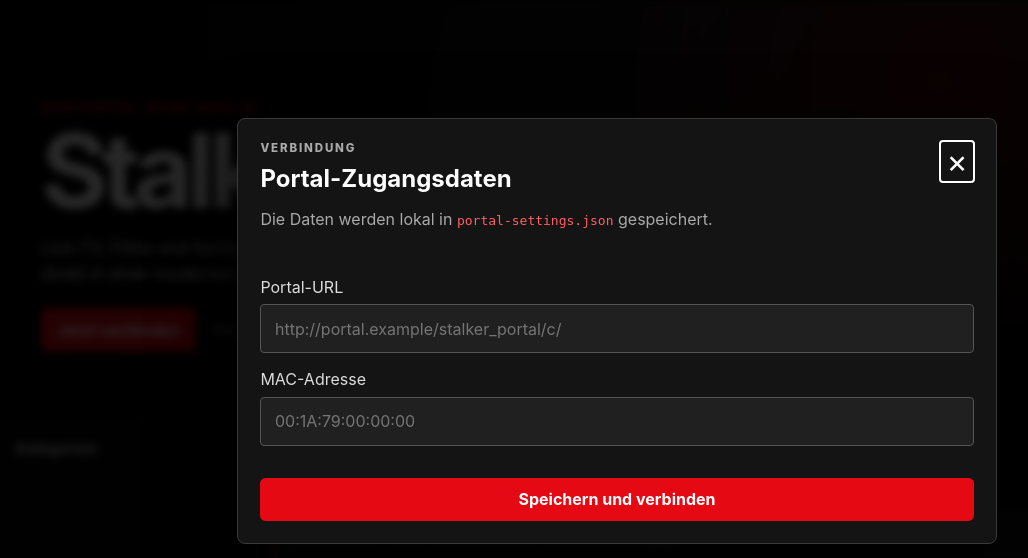
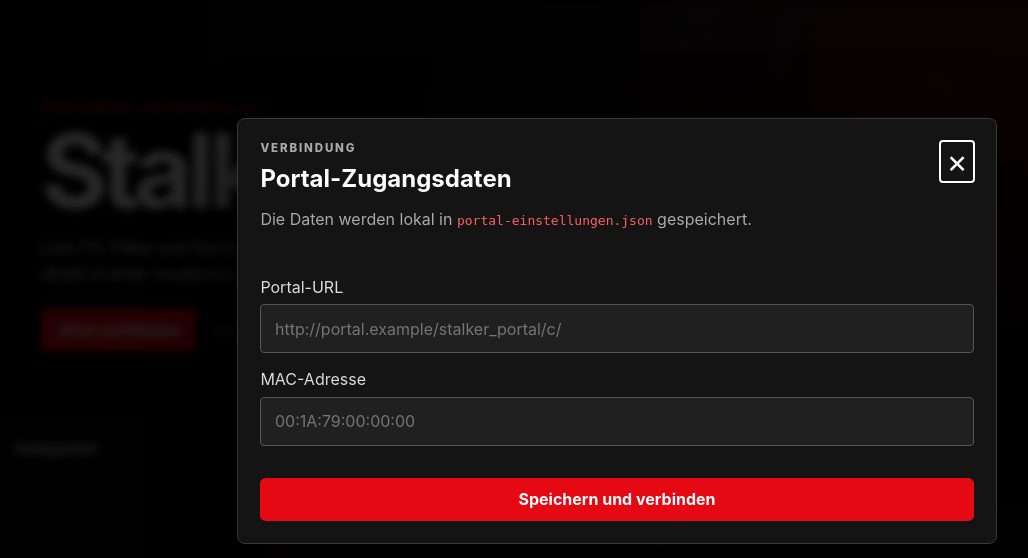
Before and after one commit to Schrittfisch2000/Stalker-Client, a FastAPI app: page / in a window 1280 px wide. Shown: the part 69-627 px from the top of the page, without its empty margins (23-1051 px from the left). Run offline with FastAPI, Linux system fonts and the light colour scheme; parts of the project's set-up code (start-up, migrations or seed data) failed here and were passed over; some libraries are stand-ins or nearby versions.

Commit message:
Frontend-Version aktualisieren und deutschen Dateinamen anzeigen

```diff
--- a/app/templates/index.html
+++ b/app/templates/index.html
@@ -4,9 +4,9 @@
   <meta charset="utf-8">
   <meta name="viewport" content="width=device-width, initial-scale=1">
   <title>Stalker Client</title>
-  <link rel="stylesheet" href="/static/styles.css?v=20260722-1">
+  <link rel="stylesheet" href="/static/styles.css?v=20260722-2">
   <script src="https://cdn.jsdelivr.net/npm/hls.js@1.6.10/dist/hls.min.js" defer></script>
-  <script src="/static/app.js?v=20260722-1" defer></script>
+  <script src="/static/app.js?v=20260722-2" defer></script>
 </head>
 <body>
   <header class="topbar">
@@ -62,7 +62,7 @@
         <div>
           <p class="eyebrow">VERBINDUNG</p>
           <h2>Portal-Zugangsdaten</h2>
-          <p>Die Daten werden lokal in <code>portal-settings.json</code> gespeichert.</p>
+          <p>Die Daten werden lokal in <code>portal-einstellungen.json</code> gespeichert.</p>
         </div>
         <button id="closeSettings" type="button" aria-label="Einstellungen schließen">×</button>
       </div>
```
